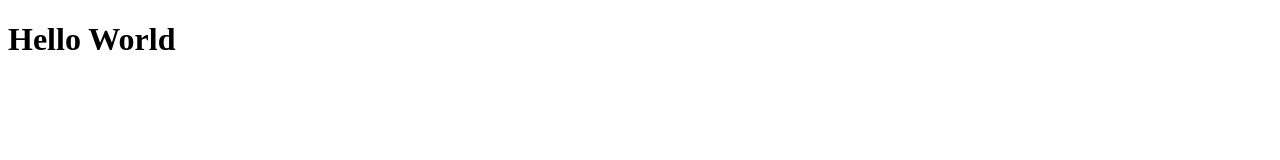
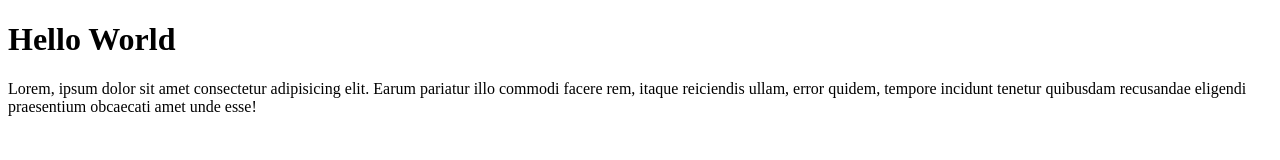
Before and after one commit to 045-Sirachat/045_Sirachat_WebProgramming, a plain HTML site: page index.html in a window 1280 px wide. Drawn offline with Linux system fonts and the light colour scheme.

Commit message:
add paragraph

```diff
--- a/index.html
+++ b/index.html
@@ -7,5 +7,8 @@
 </head>
 <body>
     <h1>Hello World</h1>
+    <p>
+        Lorem, ipsum dolor sit amet consectetur adipisicing elit. Earum pariatur illo commodi facere rem, itaque reiciendis ullam, error quidem, tempore incidunt tenetur quibusdam recusandae eligendi praesentium obcaecati amet unde esse!
+    </p>
 </body>
 </html>
```
